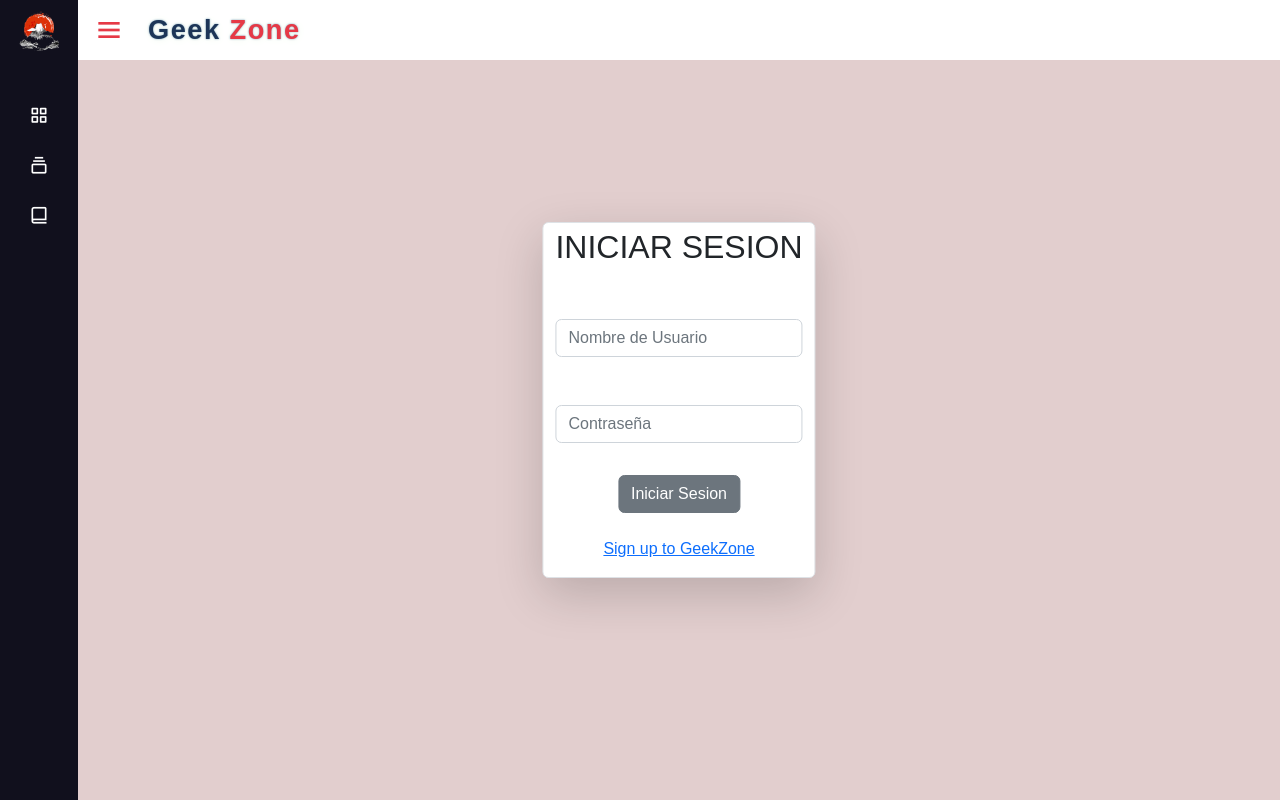
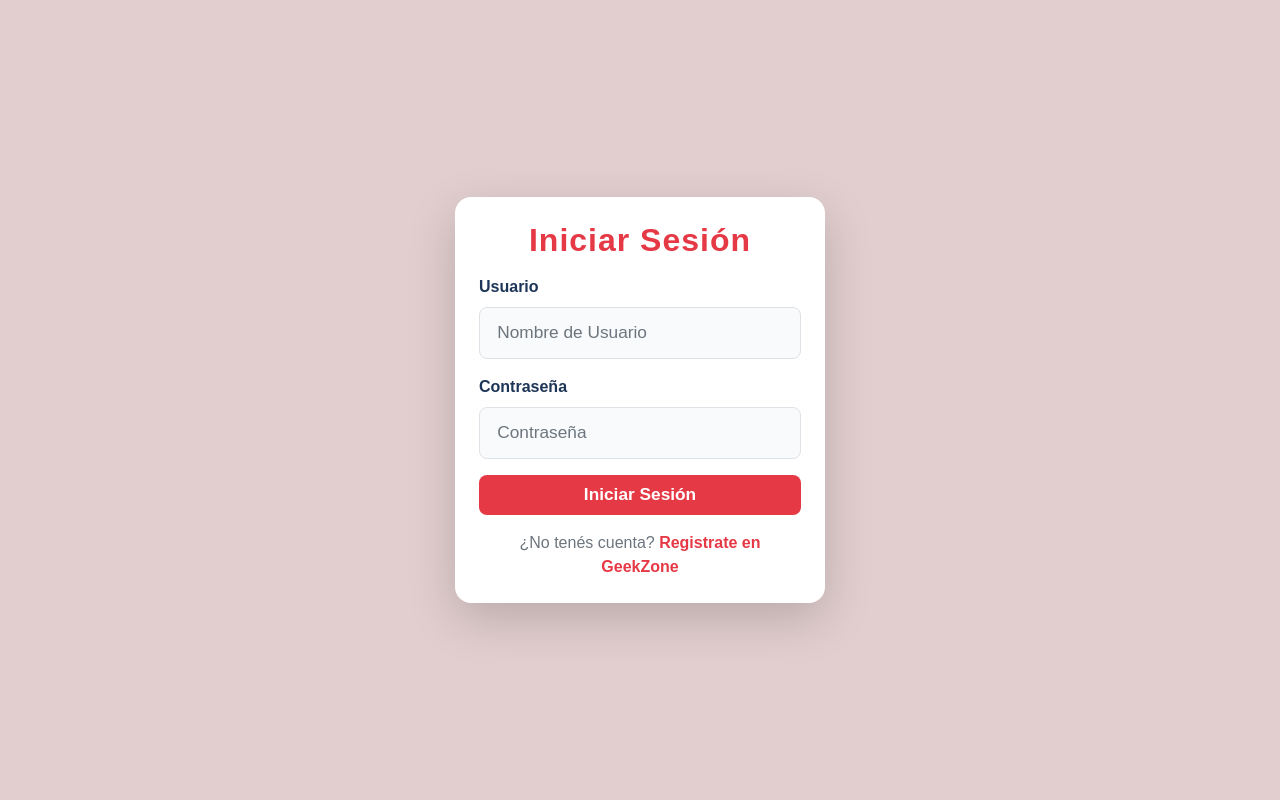
Before and after one commit to ginogiorgi/proyectoCoderFinal, a Django app: page /loginUser/ in a window 1280 px wide. Run offline with Django 4.2, Linux system fonts and the light colour scheme.

Commit message:
Fixed and styled loginUser

```diff
--- a/templates/base.html
+++ b/templates/base.html
@@ -13,6 +13,7 @@
     <meta name="viewport" content="width=device-width, initial-scale=1.0">
 </head>
     <body style="background-color:rgb(226, 206, 206)">
+        {% block sidebar %}
         <nav class="sidebar close">
             <div class="logo-details">
                 <a href="{% url 'Home' %}" style="display: flex; align-items: center; text-decoration: none;">
@@ -111,8 +112,10 @@
                 {% endif %}
             </ul>
         </nav>
+        {% endblock %}
         <div class="home-section" style="background-color:rgb(226, 206, 206)">
             <div class="home-content" style="background-color:white">
+            {% block navbar %}
             <i id="sidebar-toggle" class='bx bx-menu' style="color: #e63946; font-size: 2rem; cursor:default;" tabindex="-1"></i>
             <a href="{% url 'Home' %}" style="text-decoration: none;">
                 <span class="text" style="
@@ -126,6 +129,7 @@
                     Geek <span style="color: #e63946;">Zone</span>
                 </span>
             </a>
+            {% endblock %}
             </div>
             {% block container %}
             <div class="container border-0 shadow-lg" style="background-color:white">
--- a/templates/loginUser.html
+++ b/templates/loginUser.html
@@ -1,31 +1,53 @@
 {% extends "base.html" %}
 {% load static %}
-{% block container%}
-    <div class="position-absolute top-50 start-50 translate-middle">
-        <div class="container border rounded shadow-lg" style="background-color:white">
-            <div class="row">
-                <p class="text-center fs-2">INICIAR SESION</b></p>
+{% block navbar %}{% endblock %}
+{% block sidebar %}{% endblock %}
+{% block container %}
+<style>
+  .home-content { display: none !important; }
+</style>
+<div style="position: fixed; inset: 0; min-height: 100vh; min-width: 100vw; background: rgb(226, 206, 206); display: flex; align-items: center; justify-content: center; overflow: hidden; z-index: 1000;">
+    <div class="login-card shadow-lg p-4 rounded-4" style="background: white; max-width: 370px; width: 100%; border: none; margin: 0 auto;">
+        <div class="text-center mb-3">
+            <h2 class="fw-bold mb-2" style="color: #e63946; letter-spacing: 1px;">Iniciar Sesión</h2>
+        </div>
+        <form method="POST" autocomplete="off">
+            {% csrf_token %}
+            <div class="mb-3">
+                <label class="form-label fw-semibold" style="color: #1d3557;">Usuario</label>
+                {{ form.username }}
             </div>
-            <div class="row justify-content-evenly">
-                <div class="col-sm-12 col-md-12 col-lg-12 col-xl-12 py-3 ">
-                    <div class="text-center">
-                        <form method="POST">{% csrf_token %}
-                            <div class="mb-3 py-3">
-                                {{form.username}}
-                            </div>
-                            <div class="mb-3 py-3">
-                                {{form.password}}
-                            </div>
-                            <button type="submit" class="btn btn-secondary">Iniciar Sesion</button>
-                        </form>
-                        {% if message %}
-                            <p><br>{{message}}</p>
-                        {% endif %}
-                        <br>
-                        <a href="{% url 'Register' %}">Sign up to GeekZone</a>
-                    </div>
-                </div>
+            <div class="mb-3">
+                <label class="form-label fw-semibold" style="color: #1d3557;">Contraseña</label>
+                {{ form.password }}
             </div>
+            {% if message %}
+                <div class="alert alert-danger py-2 px-3 mb-2" role="alert">{{ message }}</div>
+            {% endif %}
+            <button type="submit" class="btn w-100 fw-bold" style="background-color: #e63946; color: white; border-radius: 8px; font-size: 1.08em;">Iniciar Sesión</button>
+        </form>
+        <div class="text-center mt-3">
+            <span class="text-muted">¿No tenés cuenta?</span>
+            <a href="{% url 'Register' %}" class="fw-semibold" style="color: #e63946; text-decoration: none;">Registrate en GeekZone</a>
         </div>
     </div>
+</div>
+<style>
+    .login-card input[type="text"],
+    .login-card input[type="password"] {
+        border-radius: 8px;
+        background: #f8fafc;
+        color: #1d3557;
+        font-weight: 500;
+        border: 1px solid #dee2e6;
+        font-size: 1.08em;
+        padding: 0.7em 1em;
+    }
+    .login-card input[type="text"]:focus,
+    .login-card input[type="password"]:focus {
+        border-color: #e63946;
+        box-shadow: 0 0 0 0.15rem rgba(230,57,70,.15);
+        outline: none;
+    }
+</style>
 {% endblock %}
```
Also changed, not shown: db.sqlite3.
